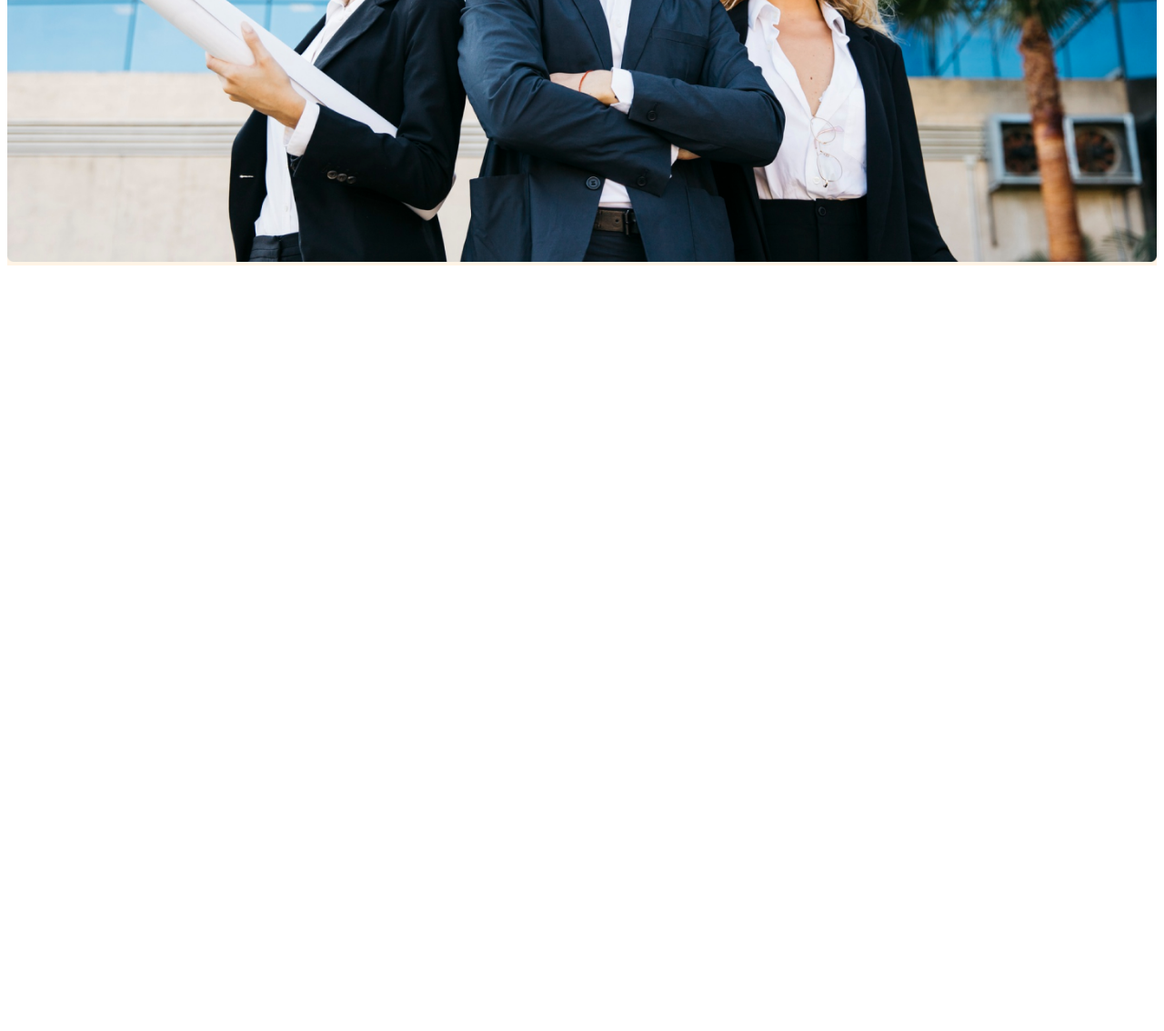
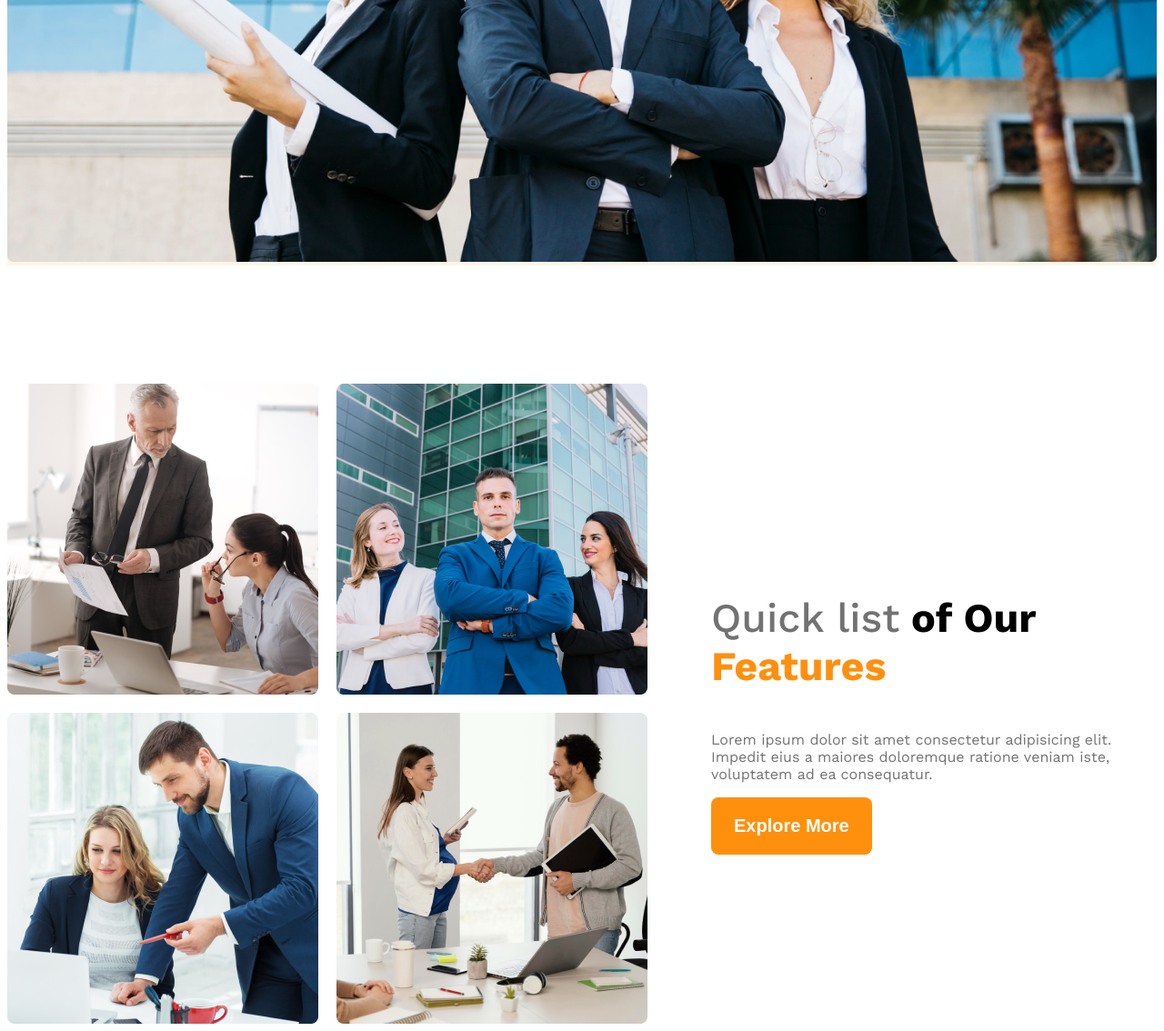
Before and after one commit to kayesmahmud000/g3-architects-website, a plain HTML site: page index.html in a window 1280 px wide. Shown: the part 963-2097 px from the top of the page at 91% size. Before the commit the page ends 1263 px from the top, so only its background shows below. Drawn offline with nearby package versions, Linux system fonts and the light colour scheme.

Commit message:
add the team part

```diff
--- a/index.html
+++ b/index.html
@@ -21,13 +21,27 @@
            <div class="banner-content">
             <h3 class="banner-title">Brand New Group of Architects</h3>
             <p class="banner-discription text-light-gray">Lorem ipsum dolor sit amet consectetur adipisicing elit. Obcaecati cumque fuga, minima eligendi eveniet, voluptatum necessitatibus dolores suscipit laboriosam natus nesciunt, deserunt dolor sed? Suscipit provident minus mollitia voluptas molestias.</p>
-            <button class="btn-primary">Explore Now</button>
+            <button class="btn-primary">Explore More</button>
            </div>
             <img class="banner-image" src="images/banner.png" alt="">
 
         </div>
     </header>
     <main>
+        <section class="our-team display-flax">
+            <div class="team-img">
+                <img src="images/team1.png" alt="">
+                <img src="images/team2.png" alt="">
+                <img src="images/team3.png" alt="">
+                <img src="images/team4.png" alt="">
+            </div>
+            <div class="features">
+                <h3 class="feature-title"><span id="quick" class="text-light-gray">Quick list</span> <span id="">of Our</span> <span id="feature-color">Features</span></h3>
+                <p class="feature-discription text-light-gray">Lorem ipsum dolor sit amet consectetur adipisicing elit. Impedit eius a maiores doloremque ratione veniam iste, voluptatem ad ea consequatur.</p>
+                <button class="btn-primary">Explore More</button>
+
+            </div>
+        </section>
 
     </main>
     <footer>
--- a/style/architects.css
+++ b/style/architects.css
@@ -37,6 +37,13 @@
     border: none;
     border-radius: 8px;
 
+}
+main{
+    max-width: 1440px;
+    margin: 0 auto;
+}
+main > section{
+    margin-top: 130px;
 }
 
   /* header style */
@@ -81,12 +88,41 @@
   .banner-image{
     width: 100%;
   }
-
+/* team and features style */
+  .team-img{
+    display: grid;
+    grid-template-columns: repeat(2,1fr);
+    gap: 20px;
+  }
+  .features{
+    max-width: 530px;
+    margin-left: 70px;
+  }
+  .feature-title{
+    font-size: 2.8rem;
+    font-weight: 700;
+  }
+  #quick{
+   font-weight: 500;
+  }
+  #feature-color{
+    color: rgb(255, 144, 14);
+  }
+  .our-team{
+    align-items: center;
+  }
   /* responsive test */
 
   @media screen and (max-width:576px) {
-    .navbar, .nav-links{
+    .navbar, .nav-links,.our-team{
         flex-direction: column;
+    }
+    .team-img{
+        grid-template-columns: repeat(1,1fr);
+        width: 100%;
+    }
+    .features{
+        margin-left: 10px;
     }
 
   }
```
